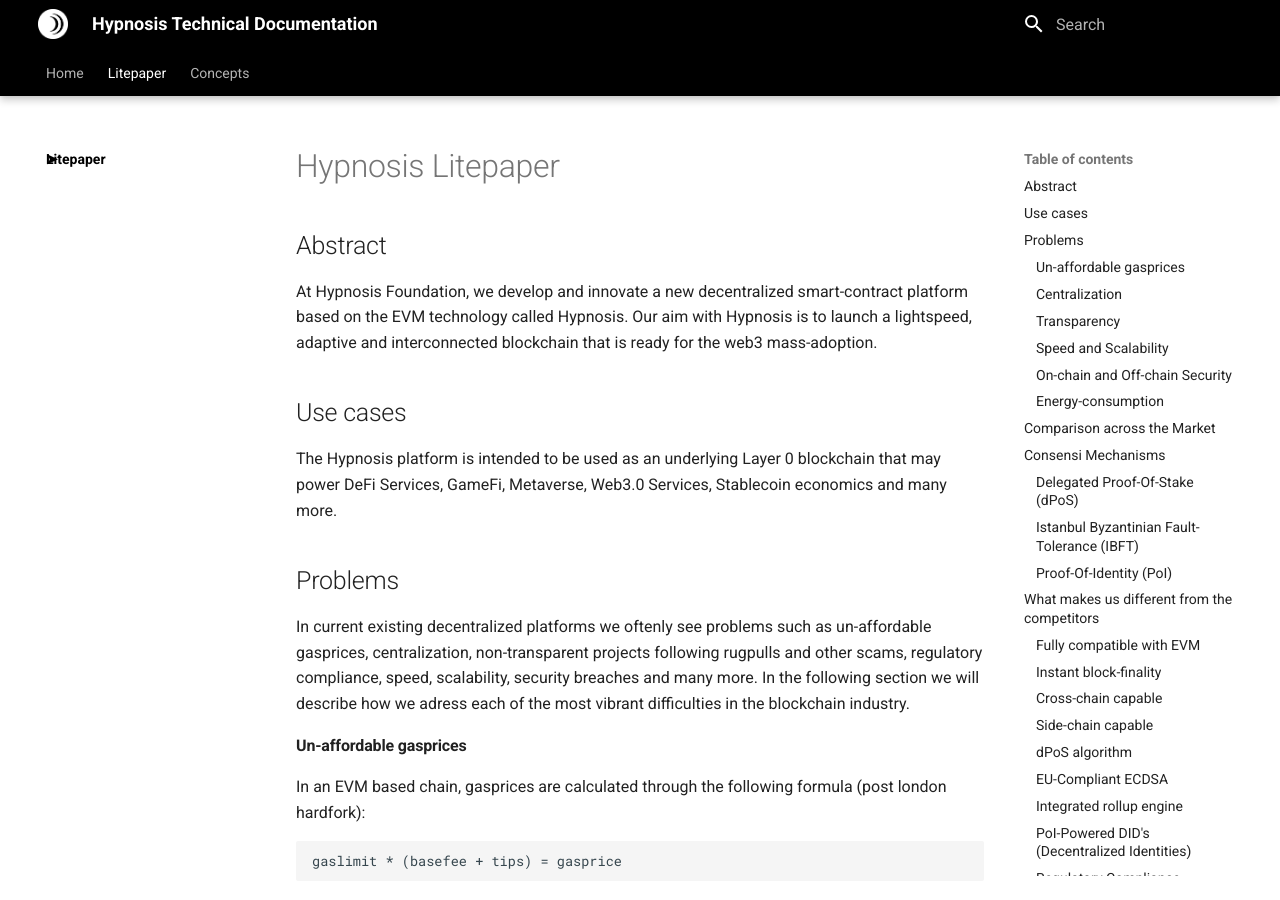
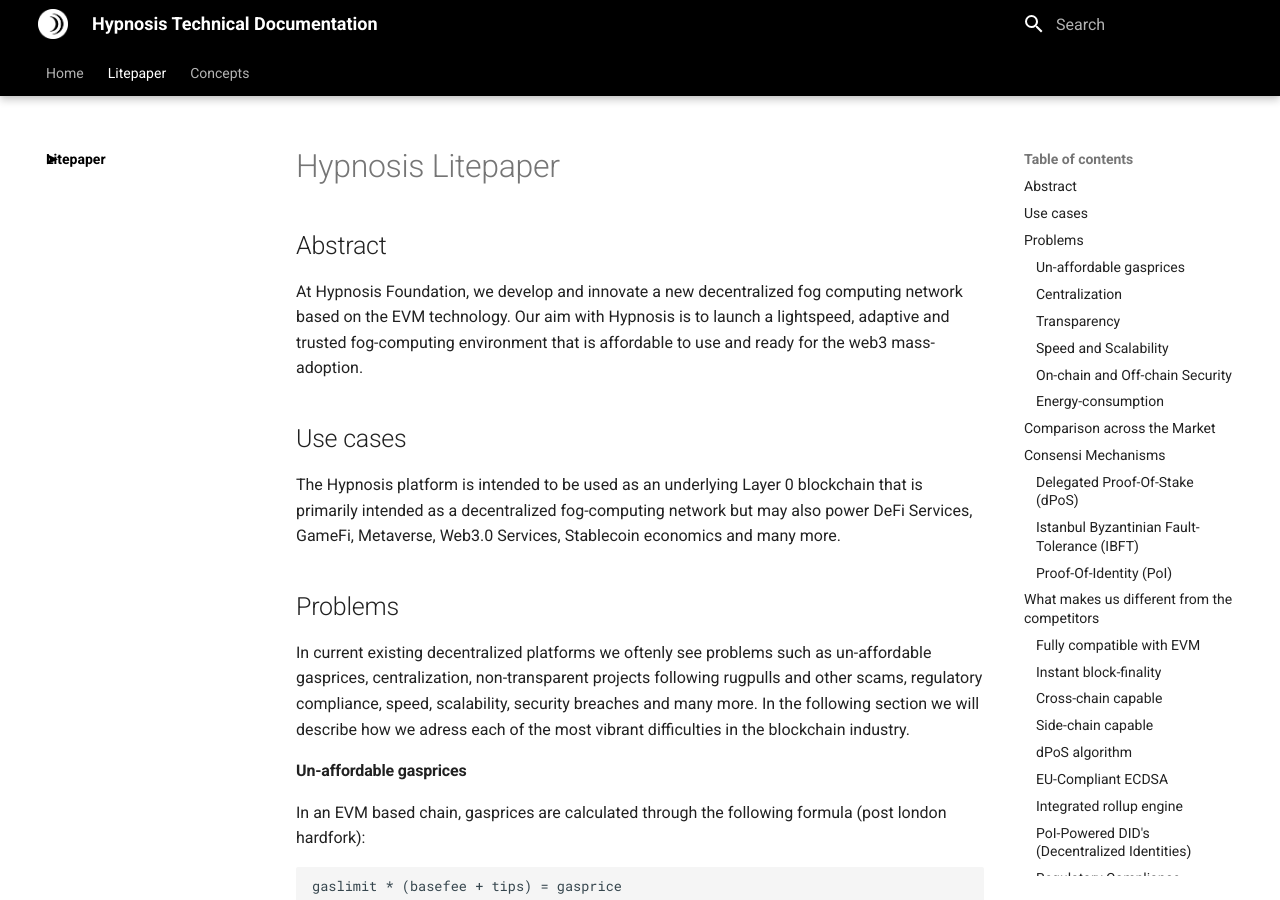
Before and after one commit to hypnosisfoundation/documentation, an MkDocs documentation site: the page built from docs/litepaper/index.md, in a window 1280 px wide and 900 px high. Built offline with MkDocs 1.6.1 and Material for MkDocs 9.7.7, drawn with Linux system fonts in a browser that asks for light colours; comment, search, counter and statistics services are not loaded.

Commit message:
Update index.md

```diff
--- a/docs/litepaper/index.md
+++ b/docs/litepaper/index.md
@@ -2,11 +2,11 @@
 
 ## Abstract
 
-At Hypnosis Foundation, we develop and innovate a new decentralized smart-contract platform based on the EVM technology called Hypnosis. Our aim with Hypnosis is to launch a lightspeed, adaptive and interconnected blockchain that is ready for the web3 mass-adoption.
+At Hypnosis Foundation, we develop and innovate a new decentralized fog computing network based on the EVM technology. Our aim with Hypnosis is to launch a lightspeed, adaptive and trusted fog-computing environment that is affordable to use and ready for the web3 mass-adoption.
 
 ## Use cases
 
-The Hypnosis platform is intended to be used as an underlying Layer 0 blockchain that may power DeFi Services, GameFi, Metaverse, Web3.0 Services, Stablecoin economics and many more.
+The Hypnosis platform is intended to be used as an underlying Layer 0 blockchain that is primarily intended as a decentralized fog-computing network but may also power DeFi Services, GameFi, Metaverse, Web3.0 Services, Stablecoin economics and many more.
 
 ## Problems
 
```
